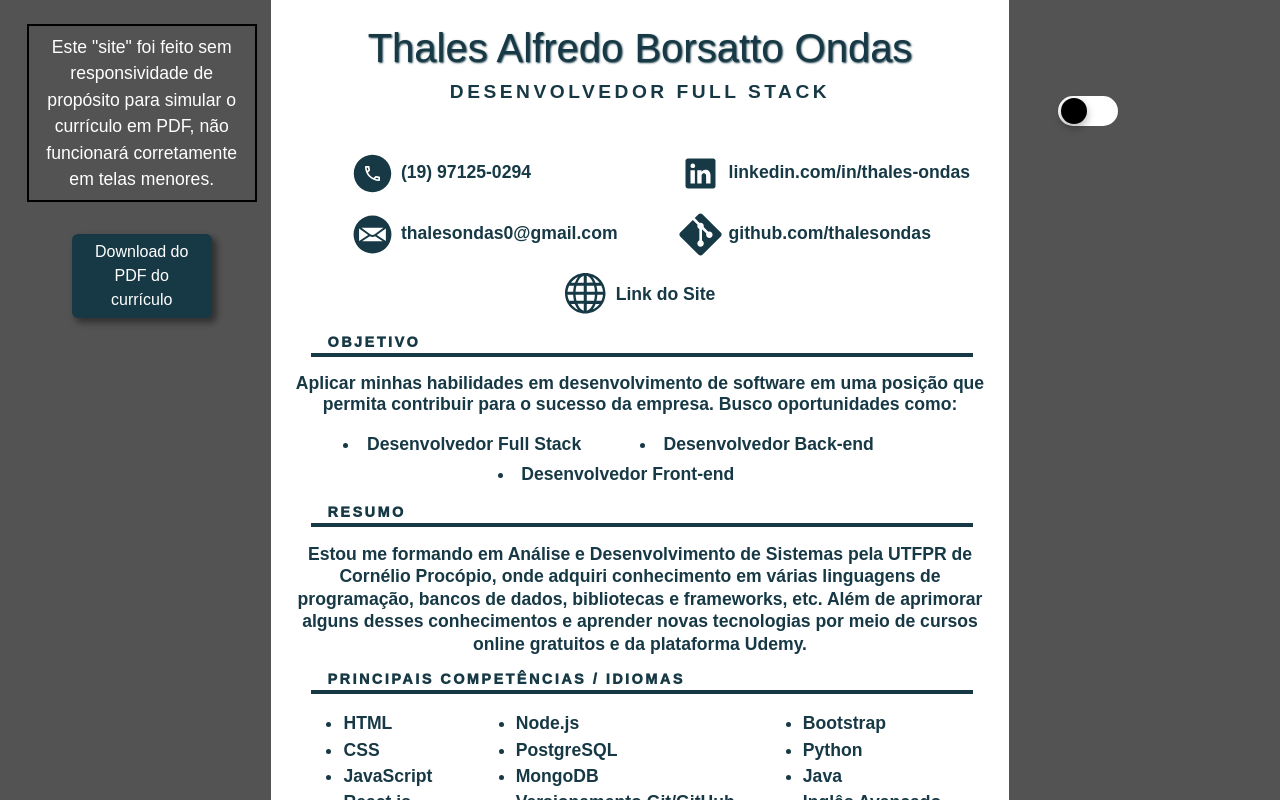
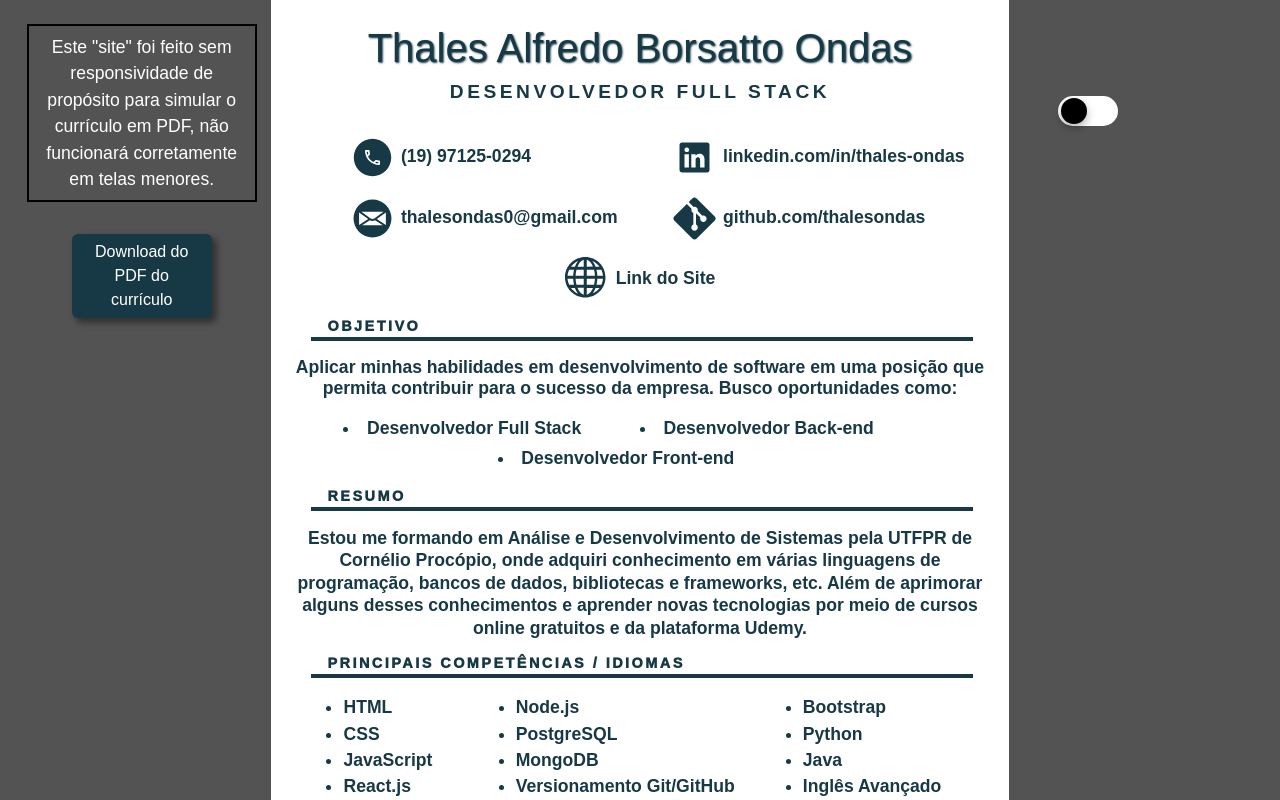
Before and after one commit to thalesondas/curriculum, a React (Create React App) app: page / in a window 1280 px wide. Shown: the top 800 px of the page. Built offline with nearby package versions, Linux system fonts and the light colour scheme.

Commit message:
Ajustes finais

```diff
--- a/src/components/Cabecalho.js
+++ b/src/components/Cabecalho.js
@@ -9,8 +9,8 @@ const Cabecalho = () => {
     return(
         <Container className="d-flex flex-column justify-content-center align-items-center">
             <h1 className="mt-4">Thales Alfredo Borsatto Ondas</h1>
-            <h2 className="mb-5 text-uppercase">Desenvolvedor Full Stack</h2>
-            <Container className="d-flex">
+            <h2 className="mb-4 text-uppercase">Desenvolvedor Full Stack</h2>
+            <Container className="mt-2 d-flex">
             <Col className="d-flex justify-content-center">
                 <ul>
                     <li className="mb-3 sem-bolinha">
@@ -23,7 +23,7 @@ const Cabecalho = () => {
                     </li>
                 </ul>
             </Col>
-            <Col className="d-flex justify-content-center">
+            <Col className="d-flex justify-content-start">
                 <ul>
                     <li className="mb-3 sem-bolinha">
                         <Image className="img-svg" src={Linkedin} alt="LinkedIn" />
```
